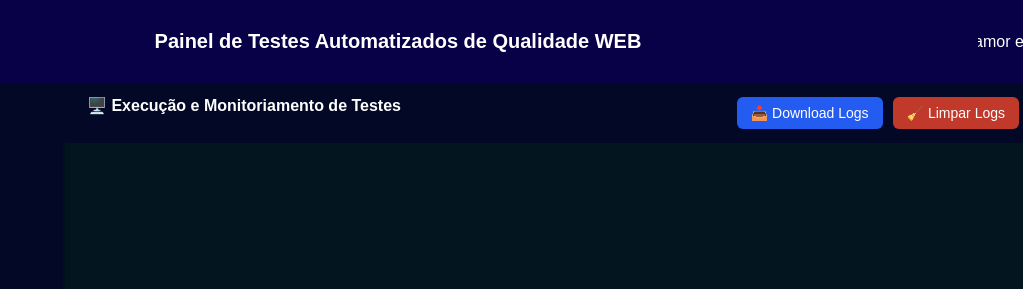
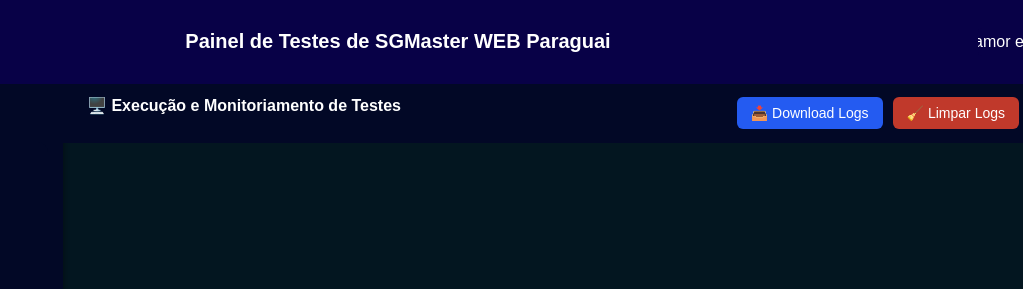
Before and after one commit to LuisGimon1972/MenuTestes, a website: page index.html in a window 1280 px wide. Shown: the top 289 px of the page, 257-1280 px from the left. Drawn offline with Linux system fonts and the light colour scheme; files whose address does not match are found by name.

Commit message:
Ajustes em titulo

```diff
--- a/index.html
+++ b/index.html
@@ -11,10 +11,7 @@
   <img src="C:\menuteste\logosgmw.png"
      alt="Logo SGmasterWEB"
      style="width:180px; height:auto; background-color:#080147;">
-
-
-  <h1 class="title1">Painel de Testes Automatizados de Qualidade WEB</h1>
-
+  <h1 class="title1">Painel de Testes de SGMaster WEB Paraguai</h1>
 
   <div class="marquee">
     <div class="track">
```
